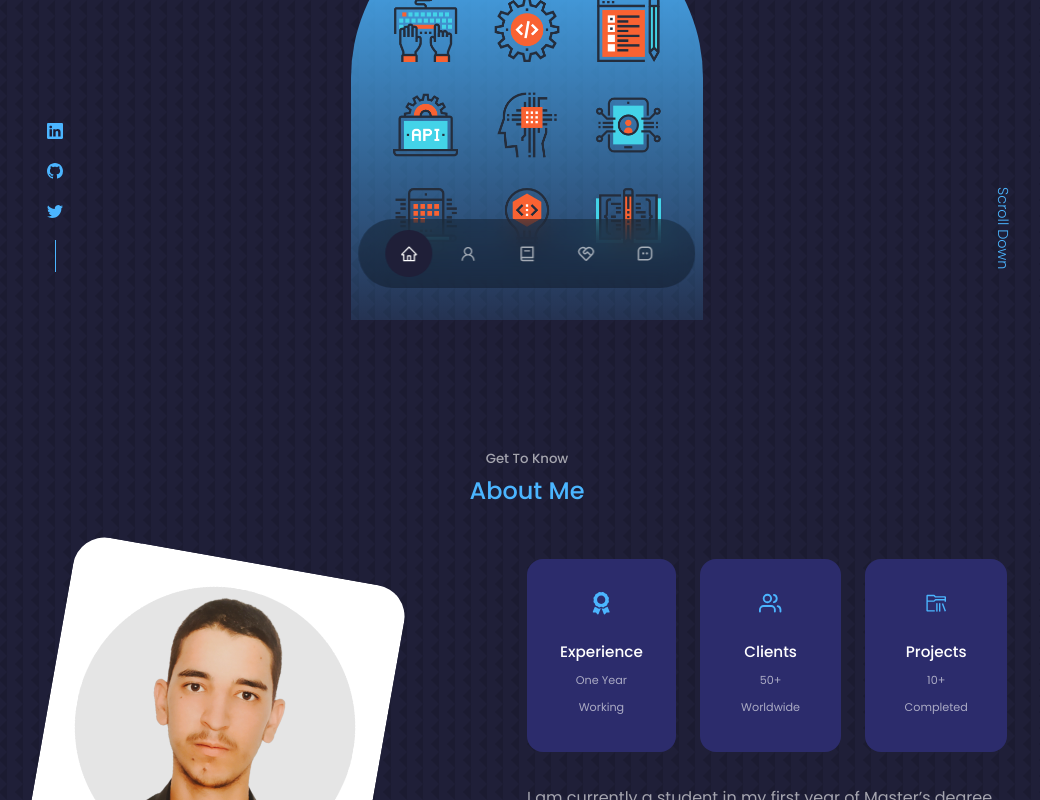
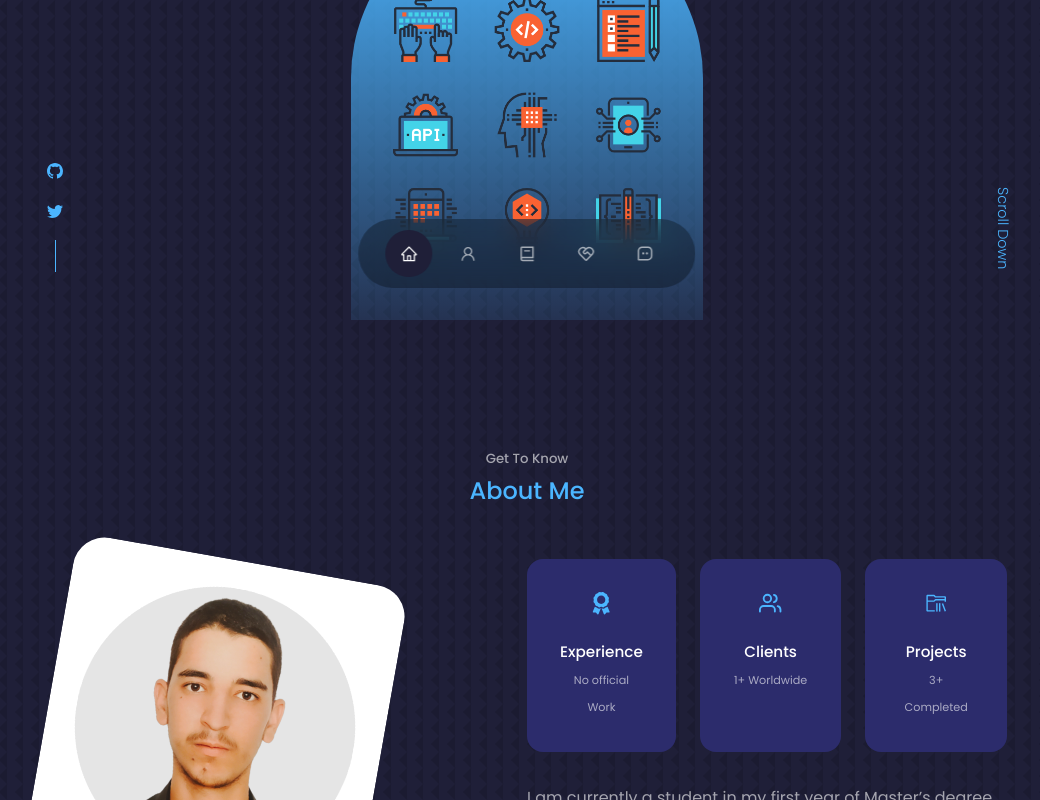
Before and after one commit to koliche/koliche-portfolio, a React (Create React App) app: page / in a window 1280 px wide. Shown: the part 480-1280 px from the top of the page, without its empty margins (113-1153 px from the left). Built offline with nearby package versions, Linux system fonts and the light colour scheme.

Commit message:
change 1

```diff
--- a/src/components/about/About.jsx
+++ b/src/components/about/About.jsx
@@ -23,19 +23,19 @@ const About = () => {
               <article className='about__card'>
                     <FaAward className='about__icon'/>
                     <h5>Experience</h5>
-                    <small>One Year Working</small>
+                    <small>No official Work</small>
               </article>
 
               <article className='about__card'>
                     <FiUsers className='about__icon'/>
                     <h5>Clients</h5>
-                    <small>50+ Worldwide</small>
+                    <small>1+ Worldwide</small>
               </article>
 
               <article className='about__card'>
                     <VscFolderLibrary className='about__icon'/>
                     <h5>Projects</h5>
-                    <small>10+ Completed</small>
+                    <small>3+ Completed</small>
               </article>
             </div>
             <p>
--- a/src/components/footer/Footer.jsx
+++ b/src/components/footer/Footer.jsx
@@ -9,7 +9,7 @@ const Footer = () => {
   return (
     <footer>
       <a href="#" className="footer__logo">MyLogo</a>
-      <ul className="permalinks">
+      {/*<ul className="permalinks">
         <li><a href="#">Home</a></li>
         <li><a href="#about">About</a></li>
         <li><a href="#experience">Experience</a></li>
@@ -24,7 +24,7 @@ const Footer = () => {
         <a href="https://facebook.com"><FaFacebookF/></a>
         <a href="https://linkedin.com"><FaLinkedinIn/></a>
         <a href="https://github.com"><FiGithub/></a>
-      </div>
+  </div>*/}
 
       <div className="footer__copyright">
         <small>
--- a/src/components/header/HeaderSocials.jsx
+++ b/src/components/header/HeaderSocials.jsx
@@ -6,7 +6,7 @@ import {BsTwitter} from 'react-icons/bs'
 const HeaderSocials = () => {
   return (
     <div className='header__socials'>
-        <a href="https://linkedin.com/in/mohamed-ait-koliche" target="_blank"><BsLinkedin/></a>
+        {/*<a href="https://linkedin.com/in/mohamed-ait-koliche" target="_blank"><BsLinkedin/></a>*/}
         <a href="https://github.com/koliche" target="_blank"><BsGithub/></a>
         <a href="https://twitter.com/MohamedKoliche" target="_blank"><BsTwitter/></a>
     </div>
```
Also changed, not shown: 1 other file (tests, documents, lock files or other folders).
